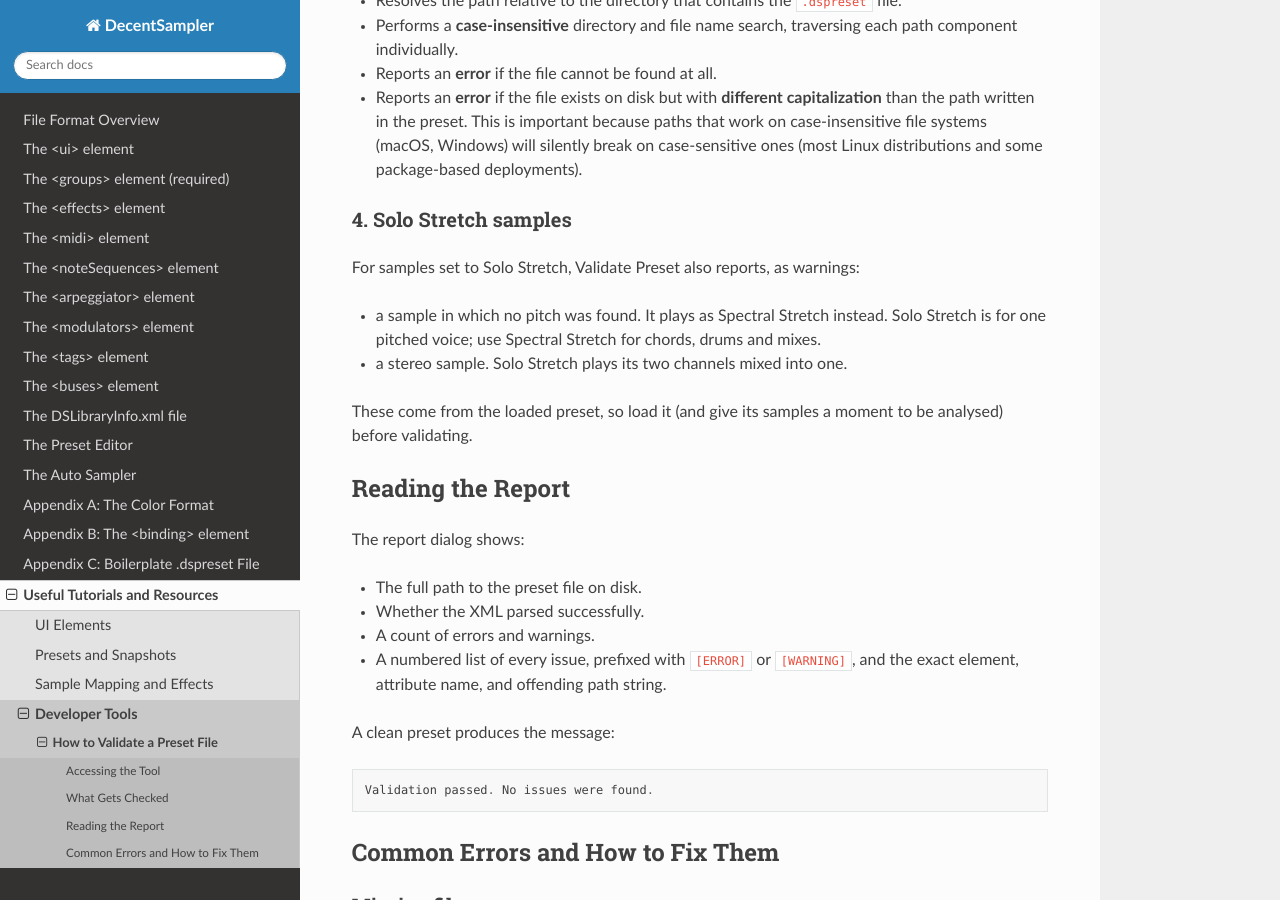
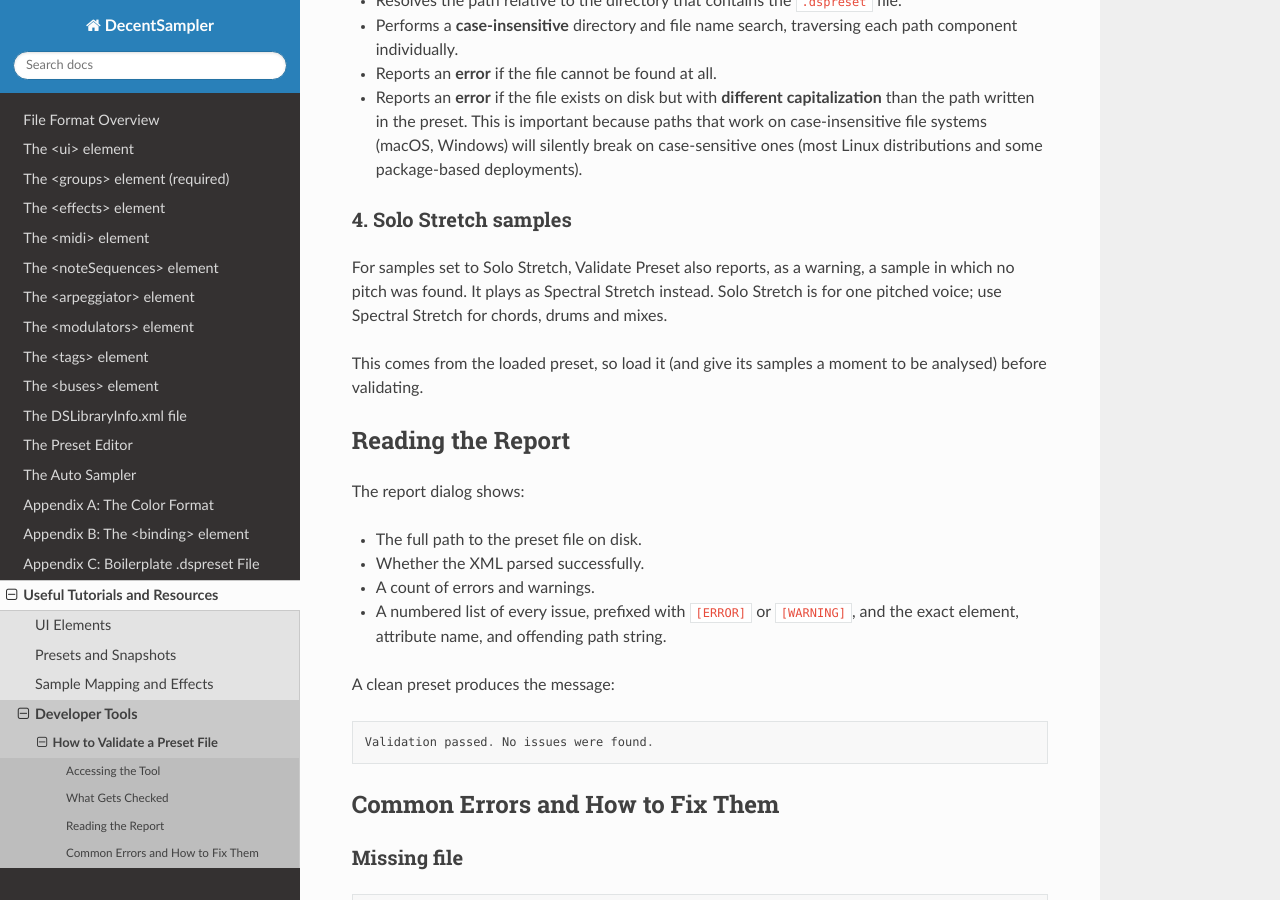
Before and after one commit to DecentSamples/DecentSampler-Developers-Guide, a Sphinx documentation site: the page built from docs/source/topic-validate-preset.md, in a window 1280 px wide and 900 px high, scrolled down 1269 px. Built offline with Sphinx 7.4.7 and the Read the Docs theme 3.1.0, drawn with Linux system fonts in a browser that asks for light colours.

Commit message:
0000611: Solo Stretch plays stereo samples in stereo

```diff
--- a/docs/source/topic-validate-preset.md
+++ b/docs/source/topic-validate-preset.md
@@ -43,12 +43,9 @@ For each reference the validator:
 
 ### 4. Solo Stretch samples
 
-For samples set to Solo Stretch, Validate Preset also reports, as warnings:
+For samples set to Solo Stretch, Validate Preset also reports, as a warning, a sample in which no pitch was found. It plays as Spectral Stretch instead. Solo Stretch is for one pitched voice; use Spectral Stretch for chords, drums and mixes.
 
-- a sample in which no pitch was found. It plays as Spectral Stretch instead. Solo Stretch is for one pitched voice; use Spectral Stretch for chords, drums and mixes.
-- a stereo sample. Solo Stretch plays its two channels mixed into one.
-
-These come from the loaded preset, so load it (and give its samples a moment to be analysed) before validating.
+This comes from the loaded preset, so load it (and give its samples a moment to be analysed) before validating.
 
 ## Reading the Report
 
```
Also changed, not shown: docs/source/the-groups-element.md (+1 -1 lines).
